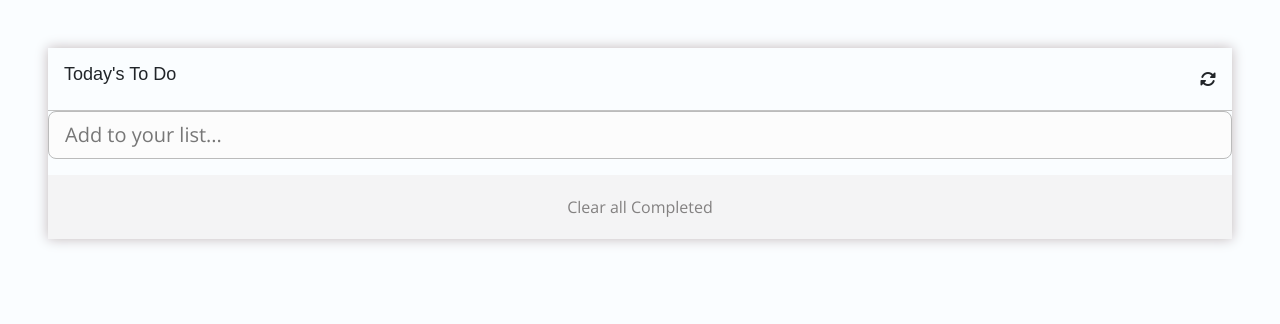
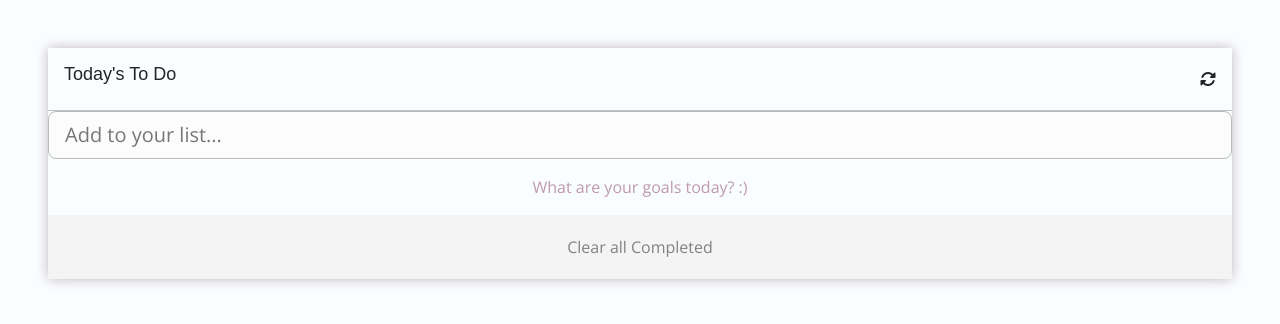
Before and after one commit to alef-garrido/myToDoList, a website built with webpack: page src/index.html in a window 1280 px wide. Built offline with nearby package versions, Linux system fonts and the light colour scheme.

Commit message:
Add empty state message

```diff
--- a/src/index.js
+++ b/src/index.js
@@ -14,6 +14,17 @@ const bullets = module.Storage.getFromStorage();
 function renderList(arr) {
   const list = document.getElementById('listContainer');
   list.innerHTML = '';
+  if(arr.length === 0) {
+    const container = document.getElementById('listContainer');
+    const stateContainer = document.createElement('div');
+    const mssg = document.createElement('p');
+    mssg.textContent = 'What are your goals today? :)';
+    stateContainer.appendChild(mssg);
+    stateContainer.classList.add('emptyState')
+    container.appendChild(stateContainer)
+
+  } else
+  {
     arr.forEach((task, index) => {
       const listContainer = document.getElementById('listContainer');
       const taskRow = document.createElement('li');
@@ -30,6 +41,7 @@ function renderList(arr) {
       taskRow.id = index + 1;
       listContainer.appendChild(taskRow);
     });
+  }
 }
 
 window.addEventListener('load', renderList(bullets));
--- a/src/style.css
+++ b/src/style.css
@@ -56,3 +56,9 @@ form {
 span {
   cursor: pointer;
 }
+
+.emptyState {
+  text-align: center;
+  margin: 1rem;
+  color: rgb(189, 154, 173);
+}
```
Lines whose indentation alone changed are shown as unchanged.
